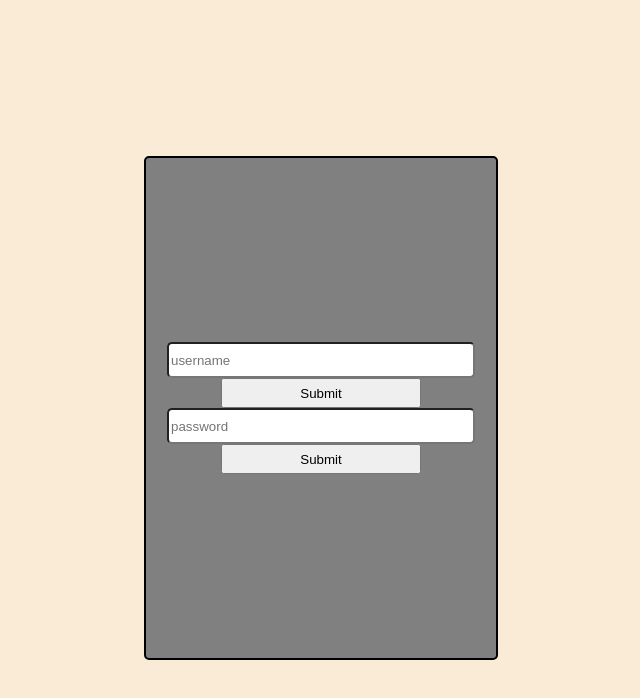
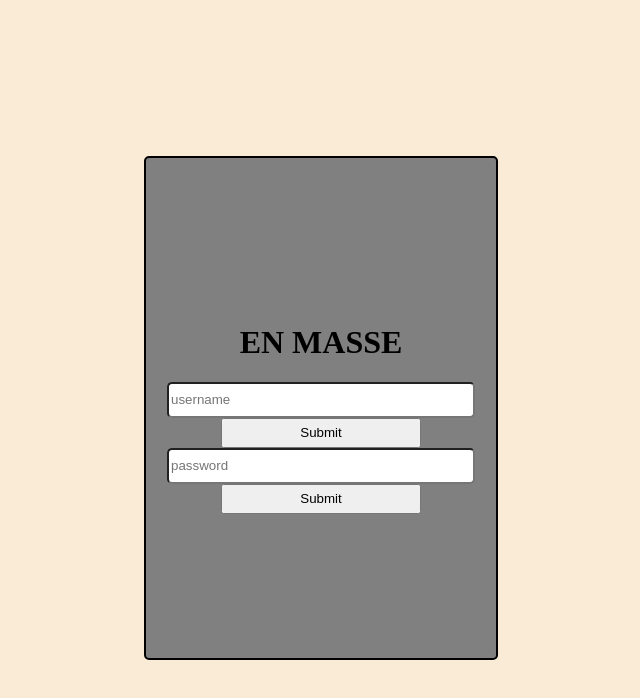
Before and after one commit to juroyye/CapstonePart2, a plain HTML site: page login.html in a window 1280 px wide. Shown: the whole page, without its empty margins (319-959 px from the left). Drawn offline with Linux system fonts and the light colour scheme.

Commit message:
added en masse header

```diff
--- a/login.html
+++ b/login.html
@@ -10,6 +10,7 @@
 
 
         <form id="login" style="border: 2px solid black; height: 500px; width: 350px;">
+            <h1>EN MASSE</h1>
             <input type="text" placeholder="username" style = "width: 300px; height: 30px; border-radius: 5px;"></input>
             <input type="submit"style="width: 200px; height: 30px;">
             <input type="text" placeholder="password" style="width: 300px; height: 30px; border-radius: 5px;"></input>
```
